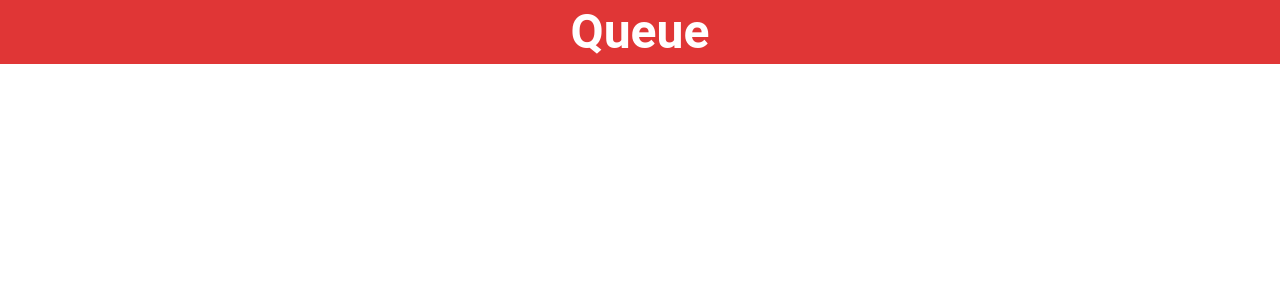
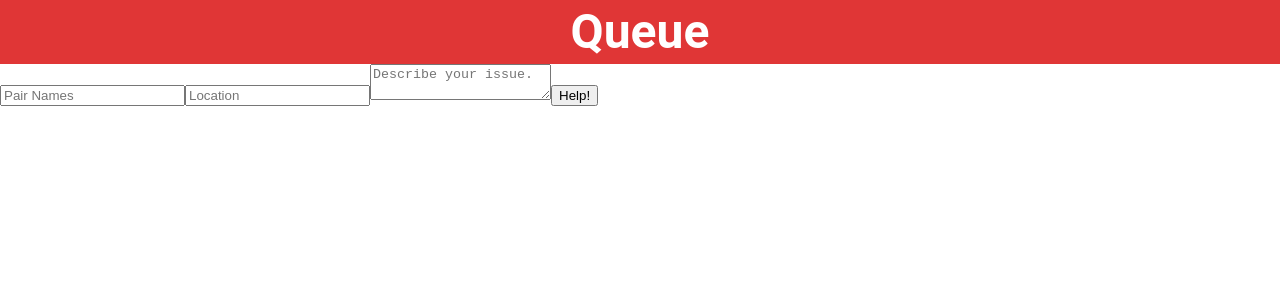
Before and after one commit to vstankatz/HelpQueue2, a React (Create React App) app: page /newticket in a window 1280 px wide. Shown: the top 300 px of the page. Built offline with nearby package versions, Linux system fonts and the light colour scheme.

Commit message:
add second route with new ticket form

```diff
--- a/src/components/App.jsx
+++ b/src/components/App.jsx
@@ -1,6 +1,8 @@
 import React from 'react';
 import Header from './Header';
 import TicketList from './TicketList';
+import NewTicketForm from './NewTicketForm';
+
 import { BrowserRouter as Router, Switch, Route, Link } from 'react-router-dom';
 import PropTypes from 'prop-types';
 
@@ -11,6 +13,7 @@ export default function App() {
                 <Header />
                 <Switch>
                     <Route exact path="/" component={TicketList} />
+                    <Route exact path="/newticket" component={NewTicketForm} />
                 </Switch>
             </div>
         </Router>
--- /dev/null
+++ b/src/components/NewTicketForm.jsx
@@ -0,0 +1,16 @@
+import React from 'react';
+
+function NewTicketForm() {
+    return (
+        <div>
+            <form>
+                <input type="text" id="names" placeholder="Pair Names" />
+                <input type="text" id="location" placeholder="Location" />
+                <textarea id="issue" placeholder="Describe your issue." />
+                <button type="submit">Help!</button>
+            </form>
+        </div>
+    );
+}
+
+export default NewTicketForm;
```
